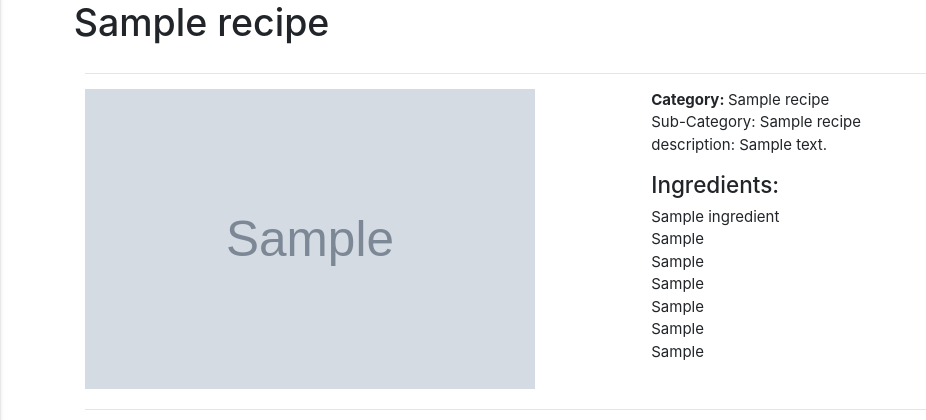
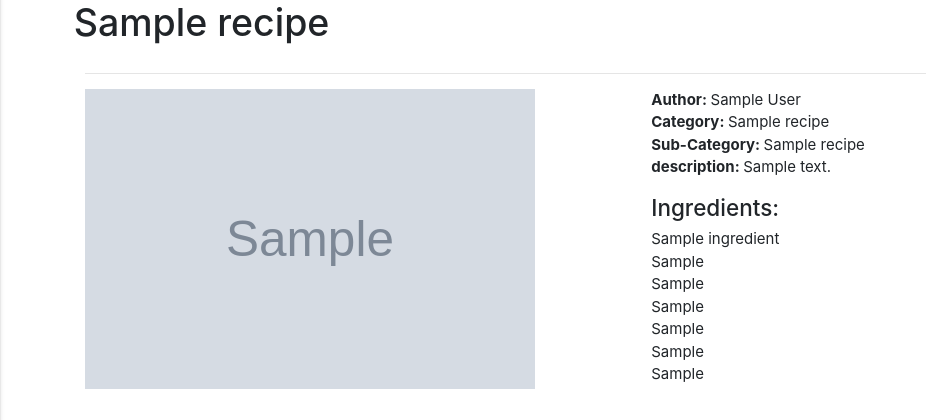
Before and after one commit to Danhayes3008/milestone-project-3, a Flask app: template templates/recipes_name.html in a window 1280 px wide. Shown: the part 256-676 px from the top of the page, without its empty margins (0-926 px from the left). Run offline with Flask 2, Linux system fonts and the light colour scheme; the template is opened without the code that fills it: most values are stand-ins (such as "Sample title", 1, 10 or a date in 2020); grey boxes marked "Sample" are stand-in pictures; some libraries are stand-ins or nearby versions.

Commit message:
added the author name to the page and added some <strong> tags into the first list

```diff
--- a/templates/recipes_name.html
+++ b/templates/recipes_name.html
@@ -9,10 +9,10 @@
     </div>
     <div class="col s2">
     <ul>
-        <!--<li><h3>{{ recipes.name }}</h3></li>-->
+        <li><strong>Author: </strong>{{ recipes.author }}</li>
         <li><strong>Category: </strong>{{ recipes.category_name }}</li>
-        <li>Sub-Category: {{ recipes.subcategory_name }}</li>
-        <li>description: {{ recipes.description }}</li>
+        <li><strong>Sub-Category: </strong>{{ recipes.subcategory_name }}</li>
+        <li><strong>description: </strong>{{ recipes.description }}</li>
     </ul>
 
     <h4>Ingredients:</h4>
```
